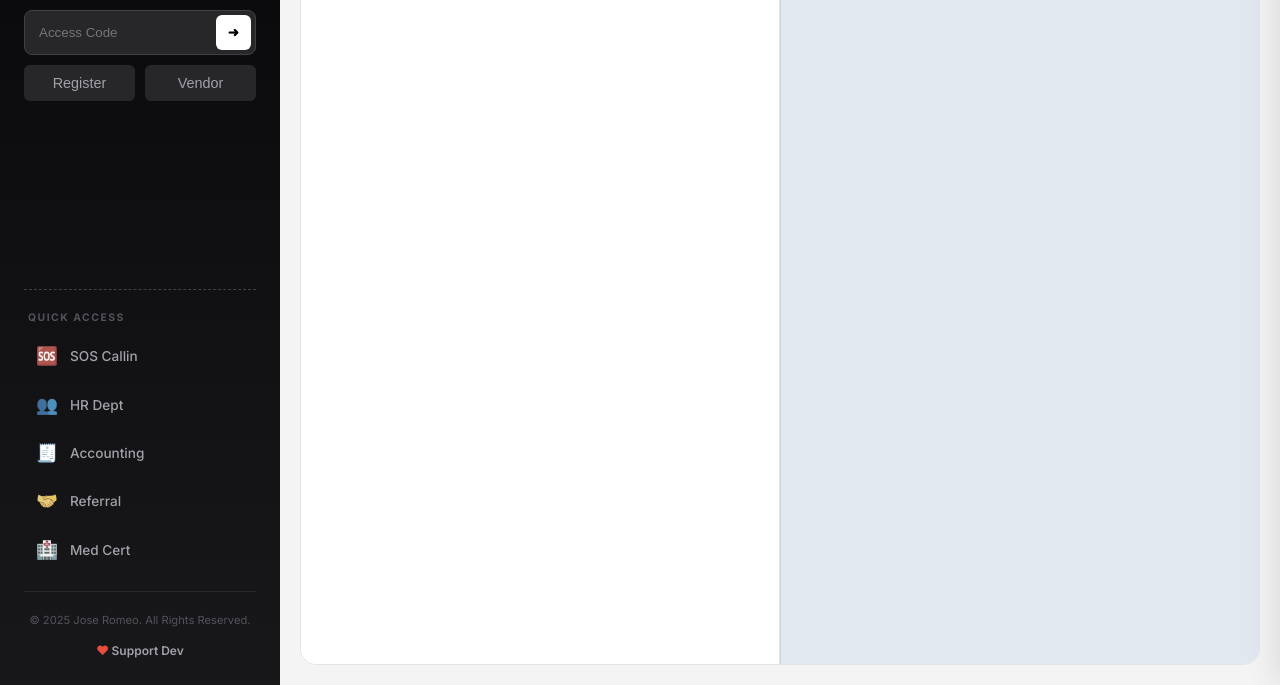
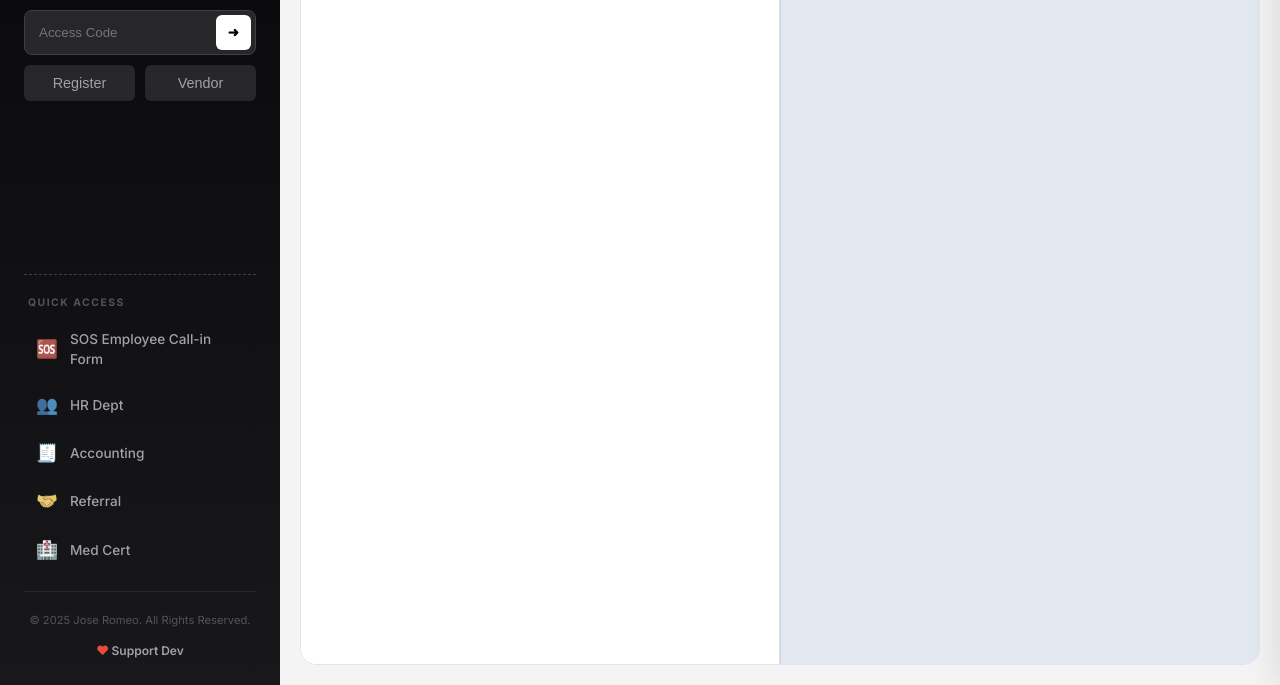
Before and after one commit to jromeo999/Jose-Romeo-Studio-Main, a plain HTML site: page MP/index.html in a window 1280 px wide. Shown: the part 115-800 px from the top of the page. Drawn offline with Linux system fonts and the light colour scheme; no server answers.

Commit message:
Update SOS Callin text to SOS Employee Call-in Form

```diff
--- a/MP/index.html
+++ b/MP/index.html
@@ -79,7 +79,7 @@
        <!-- Add your links here -->
        <a href="https://forms.monday.com/forms/e8b1e434735df558cc3f2f8769b9a887?r=use1&fbclid=IwY2xjawOkBT1leHRuA2FlbQIxMQBzcnRjBmFwcF9pZAwzNTA2ODU1MzE3MjgAAR5ZudqagXvXTGNh9jP-pnF4voCudoxiBCnbkECd5dG3WumkSHLoLlVx411cwA_aem_YDzaTBvjuEAzPL7CAaFSDg" target="_blank" class="ql-item">
         <span class="ql-icon">🆘</span>
-        <span class="ql-text" title="Employee Callin Form">SOS Callin</span>
+        <span class="ql-text" title="Employee Call-in Form">SOS Employee Call-in Form</span>
         <span class="ql-arrow">→</span>
        </a>
        <a href="https://forms.monday.com/forms/c207fe9d9caa797b9095bf75220770cc?r=use1" target="_blank" class="ql-item" title="HR Department">
@@ -220,7 +220,7 @@
       <!-- Add your links here -->
       <a href="https://forms.monday.com/forms/e8b1e434735df558cc3f2f8769b9a887?r=use1&fbclid=IwY2xjawOkBT1leHRuA2FlbQIxMQBzcnRjBmFwcF9pZAwzNTA2ODU1MzE3MjgAAR5ZudqagXvXTGNh9jP-pnF4voCudoxiBCnbkECd5dG3WumkSHLoLlVx411cwA_aem_YDzaTBvjuEAzPL7CAaFSDg" target="_blank" class="ql-item">
        <span class="ql-icon">🆘</span>
-       <span class="ql-text">SOS Callin</span>
+       <span class="ql-text">SOS Employee Call-in Form</span>
        <span class="ql-arrow">→</span>
       </a>
       <a href="https://forms.monday.com/forms/c207fe9d9caa797b9095bf75220770cc?r=use1" target="_blank" class="ql-item">
```
